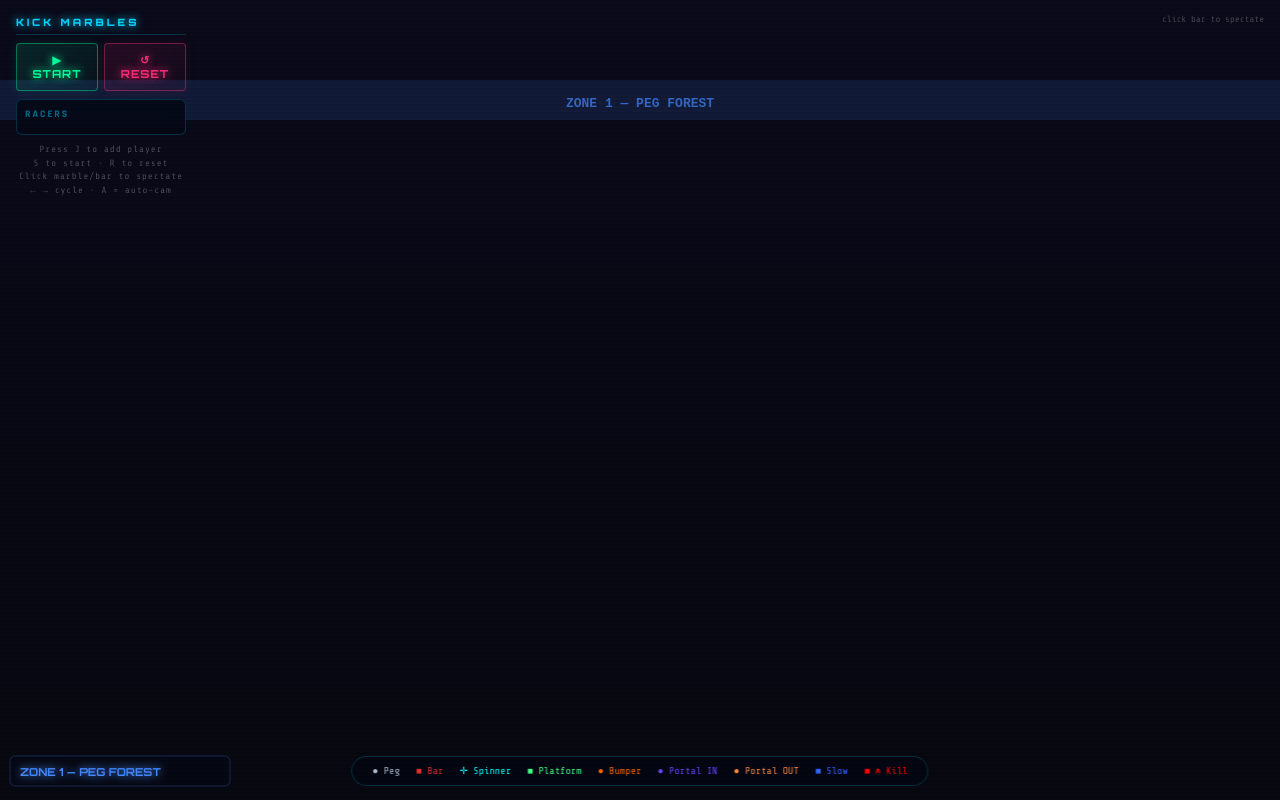
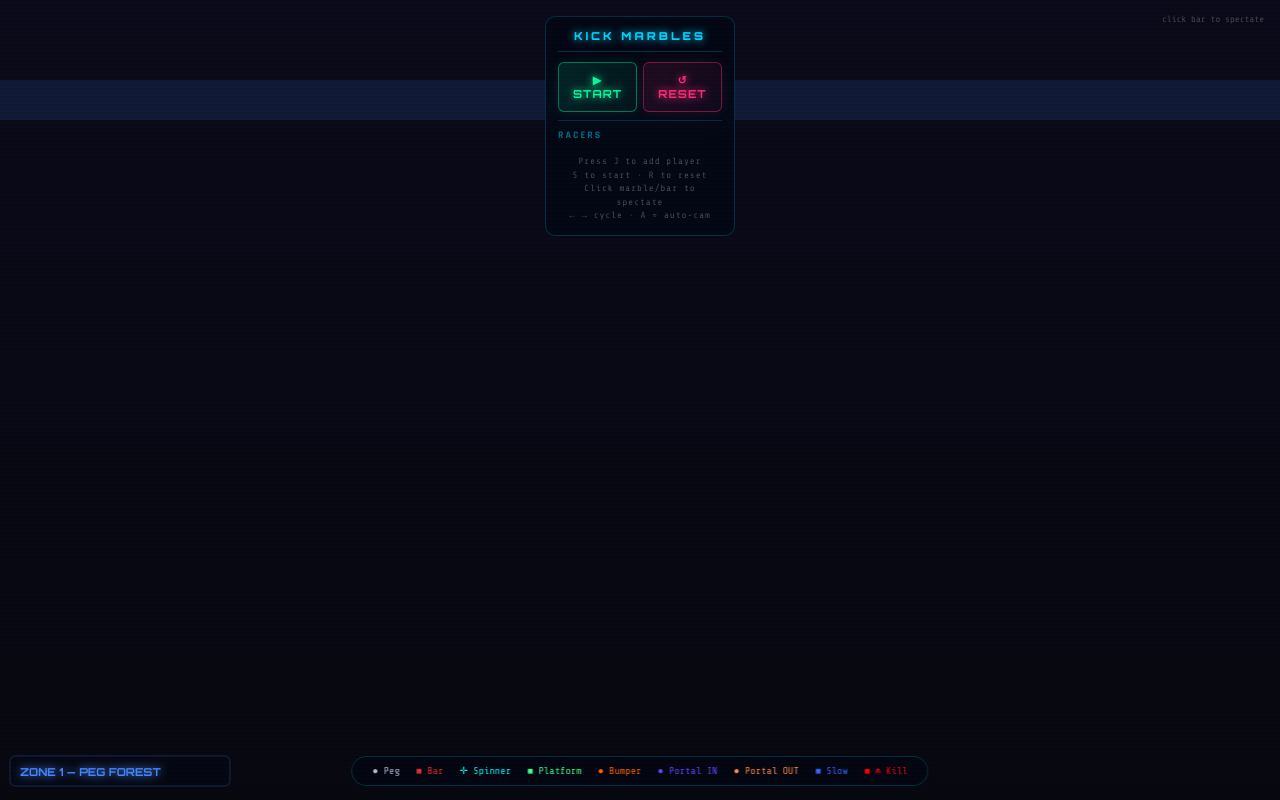
Before and after one commit to Mntgy/kick-marbles, a website: page game.html in a window 1280 px wide. Drawn offline with nearby package versions, Linux system fonts and the light colour scheme.

Commit message:
fix UI panel + increase stuck timer to 5s

```diff
--- a/game.js
+++ b/game.js
@@ -570,6 +570,10 @@ function startRace() {
   prevRanks = {};
   buffs = [];
   hideWinner();
+  document.getElementById("ui-title").style.display = "none";
+  document.getElementById("player-list-wrap").style.display = "none";
+  document.getElementById("hint").style.display = "none";
+  document.getElementById("ui").classList.add("racing");
 }
 
 // ─── Reset ────────────────────────────────────────────────────────────────────
@@ -586,6 +590,10 @@ function resetRace() {
   buffs = [];
   updatePlayerList();
   hideWinner();
+  document.getElementById("ui-title").style.display = "";
+  document.getElementById("player-list-wrap").style.display = "";
+  document.getElementById("hint").style.display = "";
+  document.getElementById("ui").classList.remove("racing");
 }
 
 function showWinner(name) {
@@ -679,7 +687,7 @@ function update() {
     p.stuckDist = (p.stuckDist || 0) + Math.hypot(p.x - (p.prevX || p.x), p.y - (p.prevY || p.y));
     p.prevX = p.x; p.prevY = p.y;
 
-    if (p.stuckTimer % 180 === 0) { // evaluate every 3 seconds
+    if (p.stuckTimer % 300 === 0) { // evaluate every 5 seconds
       const movedDown  = p.y - (p.lastY || p.y);
       const totalPath  = p.stuckDist;
       const frozen     = totalPath < 20;                      // barely moved at all
--- a/style.css
+++ b/style.css
@@ -30,34 +30,41 @@ canvas {
 #ui {
   position: fixed;
   top: 16px;
-  left: 16px;
+  left: 50%;
+  transform: translateX(-50%);
   display: flex;
   flex-direction: column;
   gap: 8px;
   z-index: 10;
-  width: 170px;
+  width: 190px;
+  background: var(--panel-bg);
+  border: 1px solid var(--panel-border);
+  border-radius: 10px;
+  backdrop-filter: blur(16px);
+  padding: 12px;
 }
 
 #ui-title {
   font-family: 'Orbitron', sans-serif;
-  font-size: 10px;
+  font-size: 11px;
   font-weight: 900;
   letter-spacing: 3px;
   color: var(--neon-blue);
   text-shadow: 0 0 8px var(--neon-blue);
-  padding-bottom: 6px;
+  padding-bottom: 8px;
   border-bottom: 1px solid var(--panel-border);
+  text-align: center;
 }
 
-.btn-row { display: flex; gap: 6px; }
+.btn-row { display: flex; gap: 6px; margin-top: 2px; }
 
 button {
   font-family: 'Orbitron', sans-serif;
   font-size: 11px;
   font-weight: 700;
-  padding: 9px 14px;
+  padding: 10px 14px;
   cursor: pointer;
-  border-radius: 4px;
+  border-radius: 6px;
   letter-spacing: 1px;
   transition: all 0.15s ease;
   flex: 1;
@@ -90,11 +97,18 @@ button.btn-reset:hover {
 }
 
 #player-list-wrap {
-  background: var(--panel-bg);
-  border: 1px solid var(--panel-border);
-  border-radius: 6px;
-  backdrop-filter: blur(12px);
+  border-top: 1px solid var(--panel-border);
+  padding-top: 8px;
+}
+
+
+  width: auto;
   padding: 8px;
+  gap: 0;
+}
+
+#ui.racing .btn-row {
+  margin-top: 0;
 }
 
 #roster-label {
```
